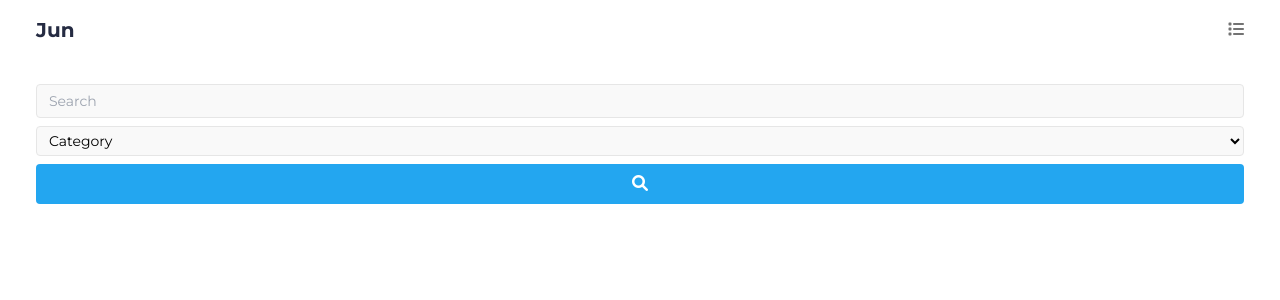
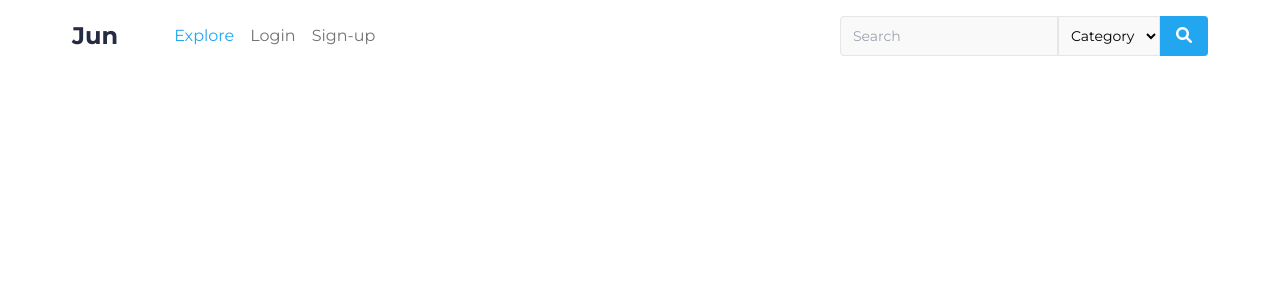
Before and after one commit to furkankizilbuga/Ecomm-project, a React (Vite) app in the folder jun/: page / in a window 1280 px wide. Shown: the top 300 px of the page. Built offline with nearby package versions, Linux system fonts and the light colour scheme.

Commit message:
desktop header design added.

```diff
--- a/jun/src/layout/Header.jsx
+++ b/jun/src/layout/Header.jsx
@@ -5,27 +5,31 @@ export default function Header() {
     const [display, setDisplay] = useState(false);
 
     return (
-        <header className="flex flex-col items-center mx-9 my-4 font-montserrat">
-            <div className="flex justify-between w-full">
-                <h1 className="text-text-color font-bold text-xl">Jun</h1>
-                <button onClick={() => setDisplay(!display)}><i className="fa-solid fa-list text-secondary-text"></i></button>
+
+        <header className="flex flex-col items-center mx-9 my-4 font-montserrat sm:flex-row sm:justify-between sm:px-9 sm:min-w-max sm:gap-4">
+            <div className="flex flex-col w-full sm:flex-row sm:items-center sm:w-auto sm:gap-14">
+                <div className="flex justify-between w-full sm:w-auto">
+                    <h1 className="text-text-color font-bold text-xl sm:text-2xl">Jun</h1>
+                    <button className="sm:hidden" onClick={() => setDisplay(!display)}><i className="fa-solid fa-list text-secondary-text"></i></button>
+                </div>
+                <nav className={`${display ? "opacity-1 mt-24 mb-16 gap-8" : "opacity-0 h-0 overflow-hidden"} flex flex-col duration-500 text-2xl transition ease-in-out sm:opacity-100 sm:h-auto sm:overflow-visible sm:flex-row sm:gap-4 sm:m-0 sm:mt-0 sm:mb-0`}>
+                    <button className="text-primary sm:text-base">Explore</button>
+                    <button className="text-secondary-text sm:text-base">Login</button>
+                    <button className="text-secondary-text sm:text-base text-nowrap">Sign-up</button>
+                </nav>
             </div>
-            <nav className={`${display ? "opacity-1 mt-24 mb-16 gap-8 text-2xl" : "transition-transform -translate-y-full opacity-0 m-0 h-0"} flex flex-col duration-500 transition ease-in-out `}>
-                <button className="text-primary">Explore</button>
-                <button className="text-secondary-text">Login</button>
-                <button className="text-secondary-text">Sign-up</button>
-            </nav>
-            <div className="flex flex-col w-full gap-2 pt-10">
-                <input placeholder="Search" className="bg-[#F9F9F9] focus:outline-primary transition-all outline-none rounded border border-[#E6E6E6] px-3 py-1 placeholder:text-sm"/>
-                <select className="bg-[#F9F9F9] focus:outline-primary transition-all outline-none rounded border border-[#E6E6E6] px-2 py-1 text-sm">
+            <div className="flex flex-col w-full gap-2 pt-10 sm:flex-row sm:gap-0 sm:pt-0 sm:w-auto">
+                <input placeholder="Search" className="bg-[#F9F9F9] focus:border-primary transition-all outline-none rounded border border-[#E6E6E6] px-3 py-1 placeholder:text-sm sm:rounded-l sm:rounded-r-none"/>
+                <select className="bg-[#F9F9F9] focus:border-primary transition-all outline-none rounded border border-[#E6E6E6] px-2 py-1 text-sm sm:rounded-none">
                     <option disabled selected hidden>Category</option>
                     <option>Clothing</option>
                 </select>
-                <button className="bg-primary py-2 rounded">
+                <button className="bg-primary py-2 rounded sm:rounded-r sm:rounded-l-none sm:px-4">
                     <i className="fa-solid fa-magnifying-glass text-white"></i>
                 </button>
             </div>
         </header>
+
     )
 
 }
```
